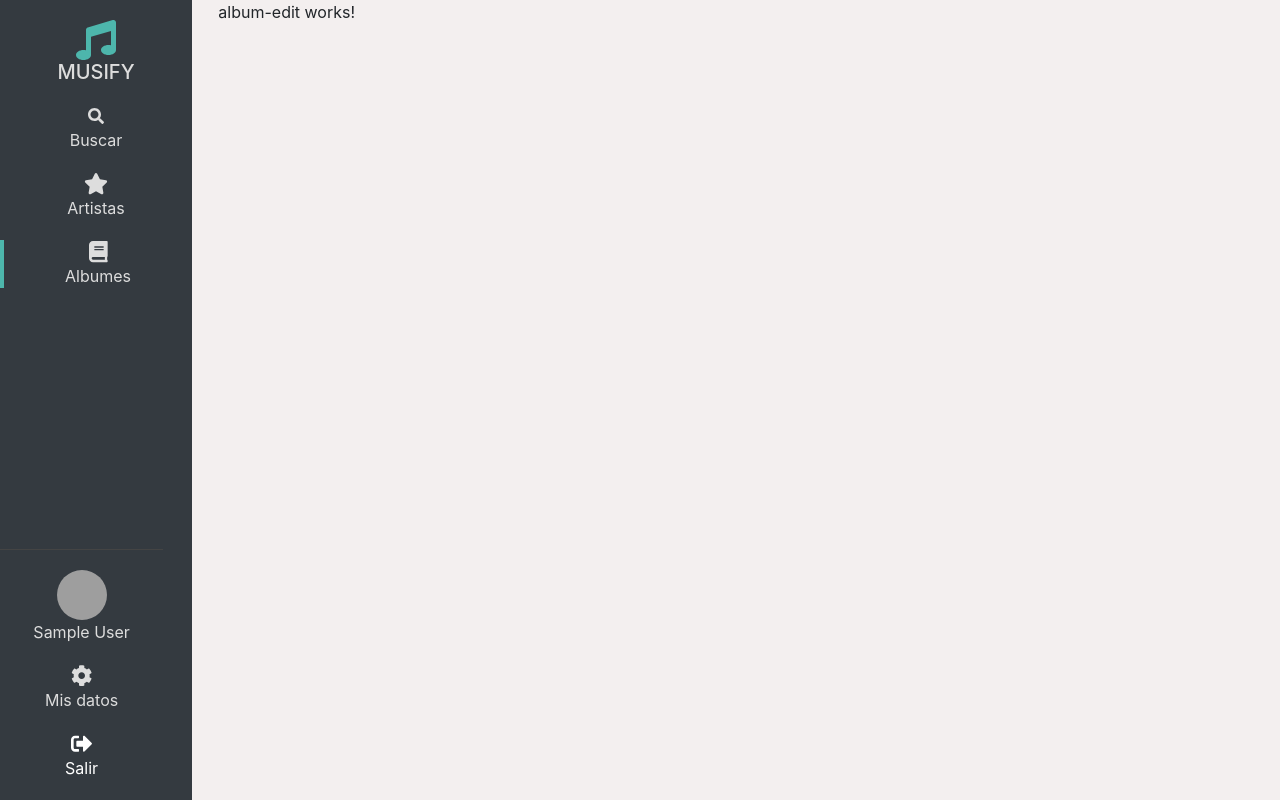
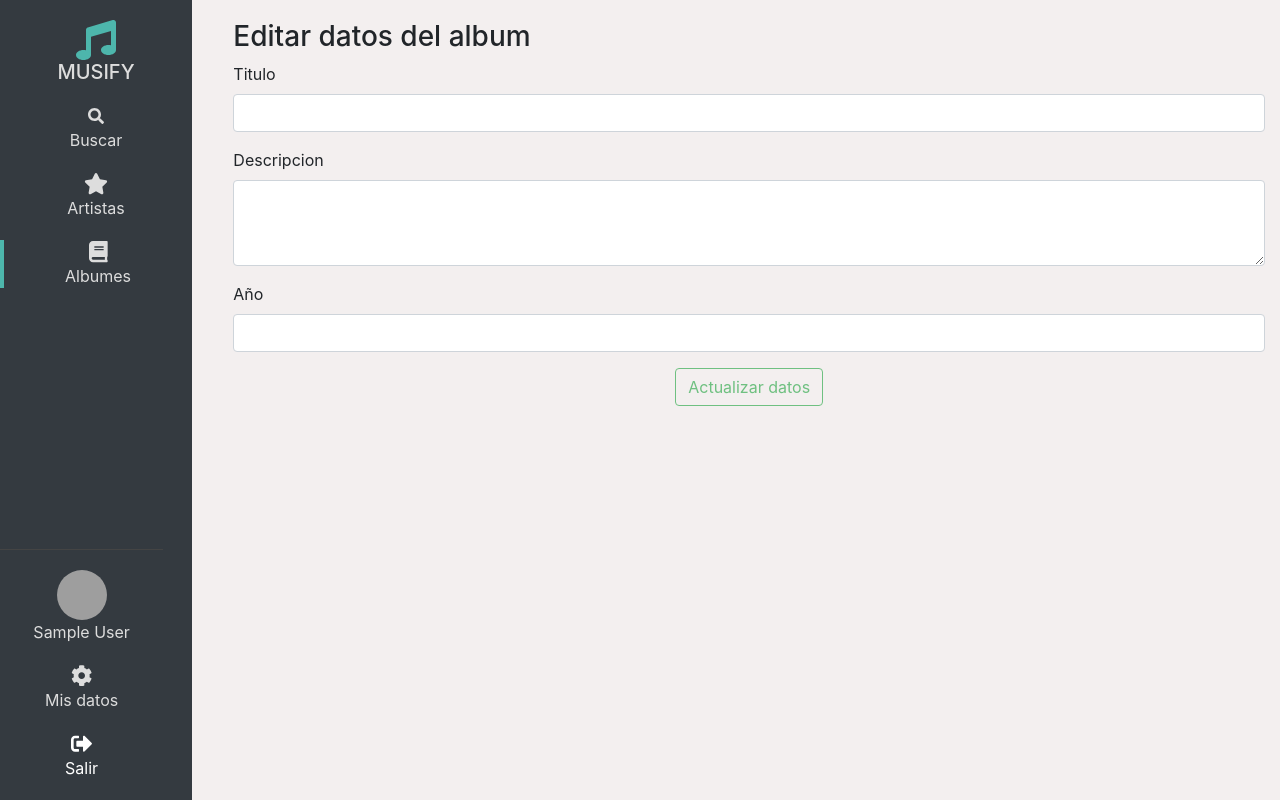
Before and after one commit to elementaryWat/miniSpotifyClient, an Angular app: page /albums/edit/1 in a window 1280 px wide. Built offline with nearby package versions, Linux system fonts and the light colour scheme; sample sign-in values are in the browser's storage.

Commit message:
Artist Add Method

```diff
--- a/src/app/components/albums/album-add.component.html
+++ b/src/app/components/albums/album-add.component.html
@@ -1,8 +1,5 @@
 <div class="container main-container">
   <h3>Nuevo album de artista</h3>
-  <div class="alert alert-danger" role="alert" *ngIf="createAlbumExitoso">
-
-  </div>
   <div class="alert alert-danger" role="alert" *ngIf="hayErrorCreate">
     {{errorCreate}}
   </div>
@@ -22,7 +19,7 @@
             , 'is-invalid':formNewAlbum.controls['description'].invalid && formNewAlbum.controls['description'].touched}"
         class="form-control" formControlName="description" id="description" rows="3"></textarea>
       <div class="invalid-feedback" *ngIf="formNewAlbum.controls['description'].errors?.required">
-        Debe ingresar la descripcion del artista
+        Debe ingresar la descripcion del album
       </div>
     </div>
     <div class="form-group">
--- a/src/app/components/albums/album-add.component.ts
+++ b/src/app/components/albums/album-add.component.ts
@@ -1,5 +1,8 @@
 import { Component, OnInit } from '@angular/core';
 import { FormGroup, FormControl, Validators } from '@angular/forms';
+import { Album } from '../../models/album';
+import { ActivatedRoute, Router } from '@angular/router';
+import { AlbumService } from '../../services/album.service';
 
 @Component({
   selector: 'app-album-add',
@@ -8,11 +11,18 @@ import { FormGroup, FormControl, Validators } from '@angular/forms';
 })
 export class AlbumAddComponent implements OnInit {
   formNewAlbum:FormGroup;
+  artistId:string;
   hayErrorCreate:boolean=false;
-  createAlbumExitoso:boolean=false;
   errorCreate:string;
-  constructor() {
+  albumToAdd:Album;
+  constructor(private router:Router,
+    private activatedRoute:ActivatedRoute,
+    private albumService:AlbumService) {
     this.crearFormNewAlbum();
+    this.albumToAdd=new Album('','',2000,'default.png','');
+    activatedRoute.params.subscribe(params=>{
+      this.artistId=params['artistId'];
+    })
    }
   ngOnInit() {
   }
@@ -20,12 +30,25 @@ export class AlbumAddComponent implements OnInit {
     this.formNewAlbum = new FormGroup({
       'title': new FormControl('', Validators.required),
       'description': new FormControl('', Validators.required),
-      'year':new FormControl('')
+      'year':new FormControl('',Validators.required)
     });
+
     this.formNewAlbum.valueChanges.subscribe(data=>{
-      this.createAlbumExitoso=false;
       this.hayErrorCreate=false;
     })
   }
 
+  crearAlbum(){
+    this.albumToAdd.title=this.formNewAlbum.controls['title'].value;
+    this.albumToAdd.description=this.formNewAlbum.controls['description'].value;
+    this.albumToAdd.year=this.formNewAlbum.controls['year'].value;
+    this.albumToAdd.artist=this.artistId;
+    this.albumService.addAlbum(this.albumToAdd).subscribe(data=>{
+      this.router.navigate(['/artists/artist/',this.artistId]);
+    },error=>{
+      console.log(error);
+      this.hayErrorCreate=true;
+      this.errorCreate="Ocurrio un error al intentar crear el album";
+    });
+  }
 }
--- a/src/app/components/albums/album-edit.component.html
+++ b/src/app/components/albums/album-edit.component.html
@@ -1,3 +1,41 @@
-<p>
-  album-edit works!
-</p>
+<div class="container main-container">
+    <h3>Editar datos del album</h3>
+    <div class="alert alert-danger" role="alert" *ngIf="updateAlbumExitoso">
+        Se han editado los datos del album correctamente
+    </div>
+    <div class="alert alert-danger" role="alert" *ngIf="hayErrorUpdate">
+      {{errorUpdate}}
+    </div>
+    <form [formGroup]="formUpdateAlbum" (ngSubmit)="actualizarAlbum()">
+      <div class="form-group">
+        <label for="title">Titulo</label>
+        <input type="text" [ngClass]="{'is-valid': formUpdateAlbum.controls['title'].valid && formUpdateAlbum.controls['title'].touched
+                      , 'is-invalid':formUpdateAlbum.controls['title'].invalid && formUpdateAlbum.controls['title'].touched}" class="form-control invalid"
+          formControlName="title" id="title">
+        <div class="invalid-feedback" *ngIf="formUpdateAlbum.controls['title'].errors?.required">
+          Debe ingresar el nombre del album
+        </div>
+      </div>
+      <div class="form-group">
+        <label for="description">Descripcion</label>
+        <textarea [ngClass]="{'is-valid': formUpdateAlbum.controls['description'].valid && formUpdateAlbum.controls['description'].touched
+              , 'is-invalid':formUpdateAlbum.controls['description'].invalid && formUpdateAlbum.controls['description'].touched}"
+          class="form-control" formControlName="description" id="description" rows="3"></textarea>
+        <div class="invalid-feedback" *ngIf="formUpdateAlbum.controls['description'].errors?.required">
+          Debe ingresar la descripcion del album
+        </div>
+      </div>
+      <div class="form-group">
+          <label for="year">Año</label>
+          <input type="number" [ngClass]="{'is-valid': formUpdateAlbum.controls['year'].valid && formUpdateAlbum.controls['year'].touched
+                        , 'is-invalid':formUpdateAlbum.controls['year'].invalid && formUpdateAlbum.controls['year'].touched}" class="form-control invalid"
+            formControlName="year" id="year">
+          <div class="invalid-feedback" *ngIf="formUpdateAlbum.controls['year'].errors?.required">
+            Debe ingresar el año del album
+          </div>
+        </div>
+      <div class="btn-form">
+        <button type="submit" class="btn btn-outline-success" [disabled]="formUpdateAlbum.invalid">Actualizar datos</button>
+      </div>
+    </form>
+  </div>
--- a/src/app/components/albums/album-edit.component.ts
+++ b/src/app/components/albums/album-edit.component.ts
@@ -1,4 +1,6 @@
 import { Component, OnInit } from '@angular/core';
+import { FormGroup, FormControl, Validators } from '@angular/forms';
+import { ActivatedRoute } from '@angular/router';
 
 @Component({
   selector: 'app-album-edit',
@@ -6,8 +8,32 @@ import { Component, OnInit } from '@angular/core';
   styles: []
 })
 export class AlbumEditComponent implements OnInit {
+  formUpdateAlbum:FormGroup;
+  updateAlbumExitoso:boolean=false;
+  hayErrorUpdate:boolean=false;
+  errorUpdate:string;
 
-  constructor() { }
+  constructor(private activatedRoute:ActivatedRoute) {
+    this.crearFormUpdateAlbum();
+    activatedRoute.params.subscribe(params=>{
+      console.log(params['albumId']);
+    })
+  }
+
+  crearFormUpdateAlbum() {
+    this.formUpdateAlbum = new FormGroup({
+      'title': new FormControl('', Validators.required),
+      'description': new FormControl('', Validators.required),
+      'year':new FormControl('',Validators.required)
+    });
+    this.formUpdateAlbum.valueChanges.subscribe(data=>{
+      this.hayErrorUpdate=false;
+    })
+  }
+
+  updateAlbum(){
+    console.log(this.formUpdateAlbum)
+  }
 
   ngOnInit() {
   }
--- a/src/app/components/albums/album-list.component.html
+++ b/src/app/components/albums/album-list.component.html
@@ -1,10 +1,11 @@
+<div class="container">
     <h2 *ngIf="artistId">Albumes
         <button type="button" class="btn btn-outline-success" [routerLink]="[ '/albums/new-album/artist' ,artistId]">
             <i class="fas fa-plus"></i>
         </button>
     </h2>
     <h2 *ngIf="!artistId">Todos los albumes</h2>
-<div [ngClass]="{'card-colums': albums.length>3}">
+    <div class="card-columns">
         <div class="card border-dark album-card  mb-3" style="max-width: 18rem;" *ngFor="let album of albums">
           <div class="card-header bg-transparent border-light album-header">
             <h4>{{album.title}}</h4>
@@ -15,7 +16,7 @@
           </div>
           <div class="card-footer bg-transparent border-light  ">
             <div class="options-album" *ngIf="artistId">
-          <button type="button" class="btn btn-outline-primary">
+              <button type="button" class="btn btn-outline-primary" [routerLink]="[ '/albums/edit',album._id ]">
                 <i class="fas fa-pencil-alt"></i>
               </button>
               <button type="button" class="btn btn-outline-danger">
@@ -33,3 +34,4 @@
           </div>
         </div>
       </div>
+</div>
--- a/src/app/components/albums/album-list.component.ts
+++ b/src/app/components/albums/album-list.component.ts
@@ -23,7 +23,6 @@ export class AlbumListComponent implements OnInit {
       this.getUrlImageArtist();
       albumService.getAlbums(this.artistId).subscribe(data=>{
         this.albums=data.albums;
-        console.log(data);
       });
     })
   }
--- a/src/app/components/artists/artist-list.component.html
+++ b/src/app/components/artists/artist-list.component.html
@@ -5,10 +5,10 @@
         </button>
     </h2>
     <div class="card-columns">
-        <div class="card bg-dark text-white artist-card" *ngFor="let artist of artists" [routerLink]="[ '/artists/artist',artist._id ]">
-            <img class="card-img" width="100px" [src]="urlImage+artist.image" alt="Card image">
+        <div class="card bg-dark text-white artist-card" *ngFor="let artist of artists">
+            <img  class="card-img" width="100px" [src]="urlImage+artist.image" alt="Card image">
             <div class="card-img-overlay">
-                <h5 class="card-title">{{artist.name}}</h5>
+                <h5 class="card-title"><a style="color:white" [routerLink]="[ '/artists/artist',artist._id ]">{{artist.name}}</a></h5>
                 <div class="card-footer">
                     <button type="button" class="btn btn-outline-primary" [routerLink]="[ '/artists/edit',artist._id ]">
                         <i class="fas fa-pencil-alt"></i>
--- a/src/app/models/album.ts
+++ b/src/app/models/album.ts
@@ -1,9 +1,9 @@
 export class Album{
     constructor(
-        public title:String,
-        public description:String,
+        public title:string,
+        public description:string,
         public year:Number,
-        public image:String,
-        public Artist:String
+        public image:string,
+        public artist:string
     ){}
 }
--- a/src/app/services/album.service.ts
+++ b/src/app/services/album.service.ts
@@ -2,6 +2,7 @@ import { Injectable } from '@angular/core';
 import { Http, Headers } from '@angular/http';
 import { GLOBAL } from '../GLOBAL';
 import { UserService } from './user.service';
+import { Album } from '../models/album';
 
 @Injectable()
 export class AlbumService {
@@ -20,4 +21,14 @@ export class AlbumService {
       })
   }
 
+  addAlbum(album:Album){
+    let body=JSON.stringify(album);
+    let headers=new Headers({'Content-Type':'application/json' ,
+      'Authorization':this.userService.currentToken});
+    return this.http.post(this.url,body,{headers})
+      .map(res=>{
+        return res.json();
+      })
+  }
+
 }
```
Lines whose indentation alone changed are shown as unchanged.
